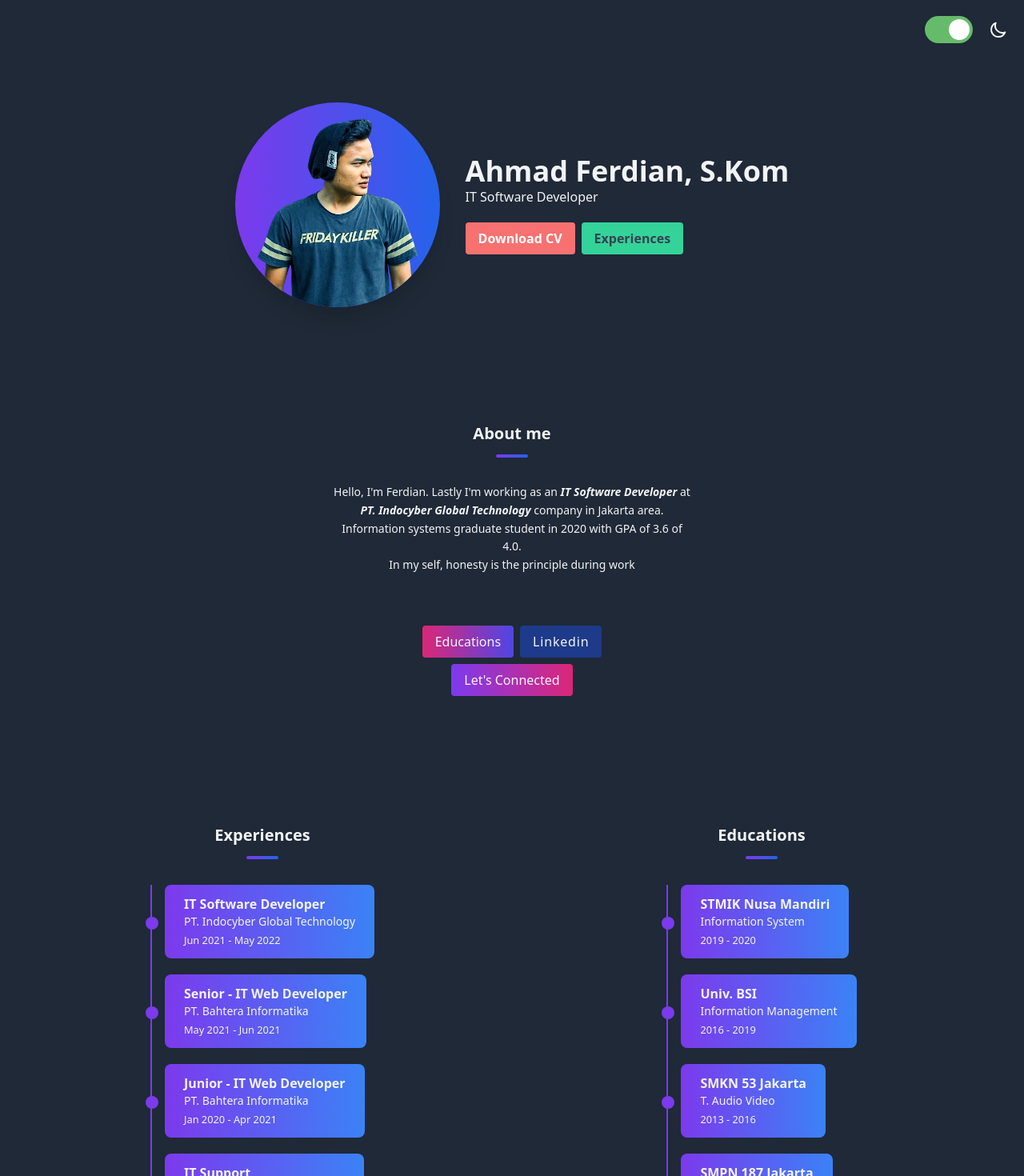
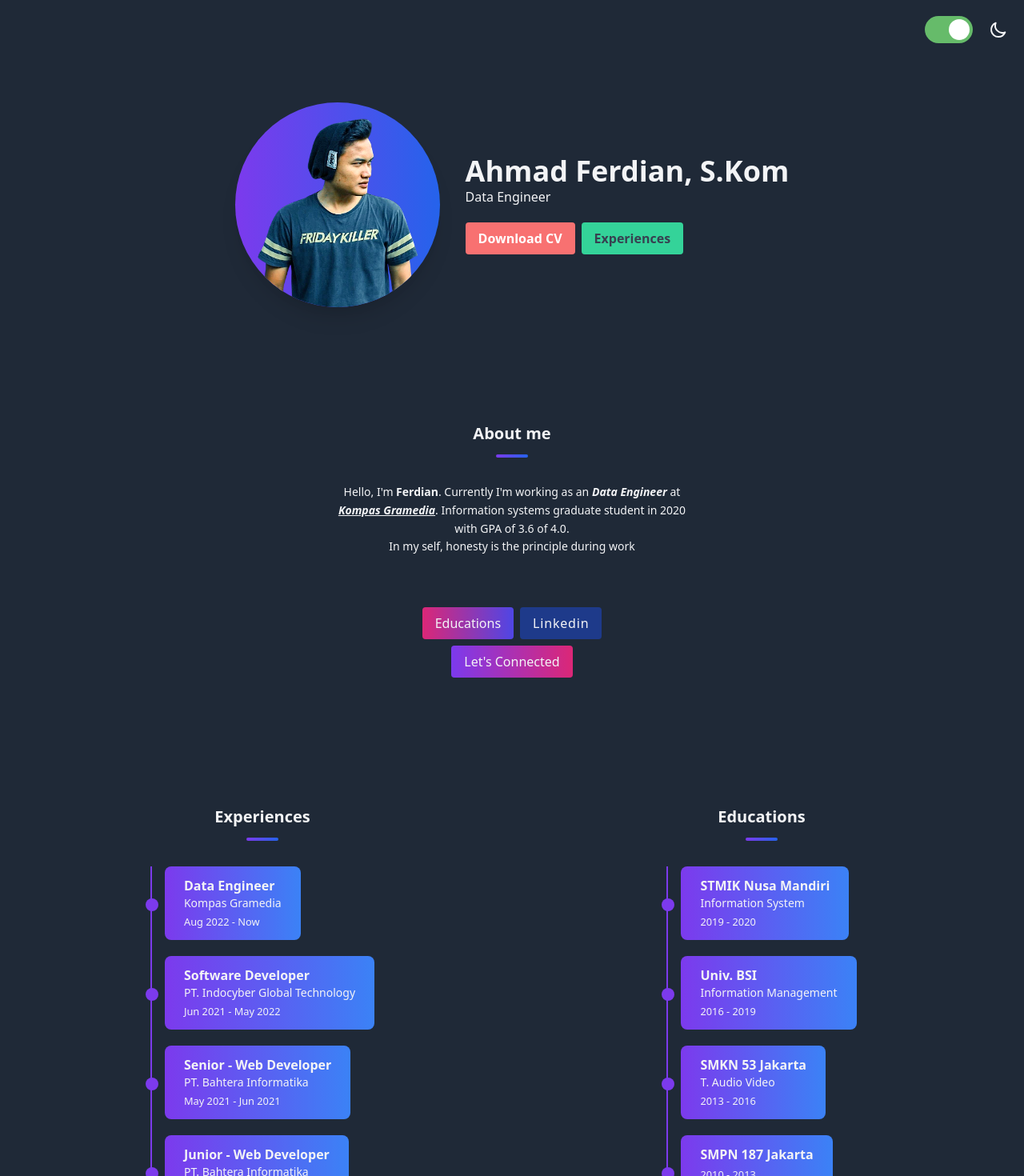
Before and after one commit to ferdvtn/main-portfolio, a Nuxt app: page / in a window 1280 px wide. Shown: the top 1470 px of the page at 80% size. Built offline with nearby package versions, Linux system fonts and the light colour scheme.

Commit message:
New updated - Experience with Kompas Gramedia - Add new Golang tool

```diff
--- a/assets/data.js
+++ b/assets/data.js
@@ -1,19 +1,25 @@
 export const experiences = [
     {
+        id: 5,
+        title: 'Data Engineer',
+        company: 'Kompas Gramedia',
+        date: 'Aug 2022 - Now'
+    },
+    {
         id: 4,
-        title: 'IT Software Developer',
+        title: 'Software Developer',
         company: 'PT. Indocyber Global Technology',
         date: 'Jun 2021 - May 2022'
     },
     {
         id: 3,
-        title: 'Senior - IT Web Developer',
+        title: 'Senior - Web Developer',
         company: 'PT. Bahtera Informatika',
         date: 'May 2021 - Jun 2021'
     },
     {
         id: 2,
-        title: 'Junior - IT Web Developer',
+        title: 'Junior - Web Developer',
         company: 'PT. Bahtera Informatika',
         date: 'Jan 2020 - Apr 2021'
     },
@@ -97,6 +103,10 @@ export const tools = [
         id: 11,
         url: 'https://flutter.dev/'
     },
+    {
+        id: 12,
+        url: 'https://go.dev/'
+    },
 ];
 
 export const projects = [
--- a/pages/index.vue
+++ b/pages/index.vue
@@ -6,7 +6,7 @@
         <img src="~/assets/img/user.png" alt="user" class="w-64 h-auto absolute -left-24 sm:relative sm:left-0 bg-gradient-to-r from-purple-600 to-blue-600 shadow-xl rounded-full">
         <div class="z-10 absolute right-3 sm:relative sm:right-0">
           <h1 class="text-4xl font-bold antialiased">Ahmad Ferdian, S.Kom</h1>
-          <p data-aos="fade-right">IT Software Developer</p>
+          <p data-aos="fade-right">Data Engineer</p>
 
           <div class="mt-5 flex space-x-2 justify-start text-center">
             <a href="/pdf/ahmad-ferdian-cv.pdf" target="_blank" class="py-2 px-4 bg-red-400 text-white font-semibold antialiased rounded transition-opacity duration-100 hover:opacity-80">Download CV</a>
@@ -20,7 +20,7 @@
         <h1 class="font-semibold antialiased text-xl">About me</h1>
         <DividerX class="mt-3 mb-8" />
 
-        <p class="mb-16 text-sm text-center leading-relaxed max-w-md">Hello, I'm Ferdian. Lastly I'm working as an <i><strong>IT Software Developer</strong></i> at <i><strong>PT. Indocyber Global Technology</strong></i> company in Jakarta area. Information systems graduate student in 2020 with GPA of 3.6 of 4.0.<br>In my self, honesty is the principle during work</p>
+        <p class="mb-16 text-sm text-center leading-relaxed max-w-md">Hello, I'm <b>Ferdian</b>. Currently I'm working as an <i><strong>Data Engineer</strong></i> at <i><u><strong><a href="https://www.kompasgramedia.com/" target="_blank">Kompas Gramedia</a></strong></u></i>. Information systems graduate student in 2020 with GPA of 3.6 of 4.0.<br>In my self, honesty is the principle during work</p>
 
         <div class="flex justify-center items-center space-x-2 text-gray-100">
           <button @click="scrollToId('educations')" class="py-2 px-4 rounded bg-gradient-to-r from-pink-600 to-indigo-600 transition-opacity duration-100 hover:opacity-80">Educations</button>
```
Also changed, not shown: assets/img/tools/12.png (added).
